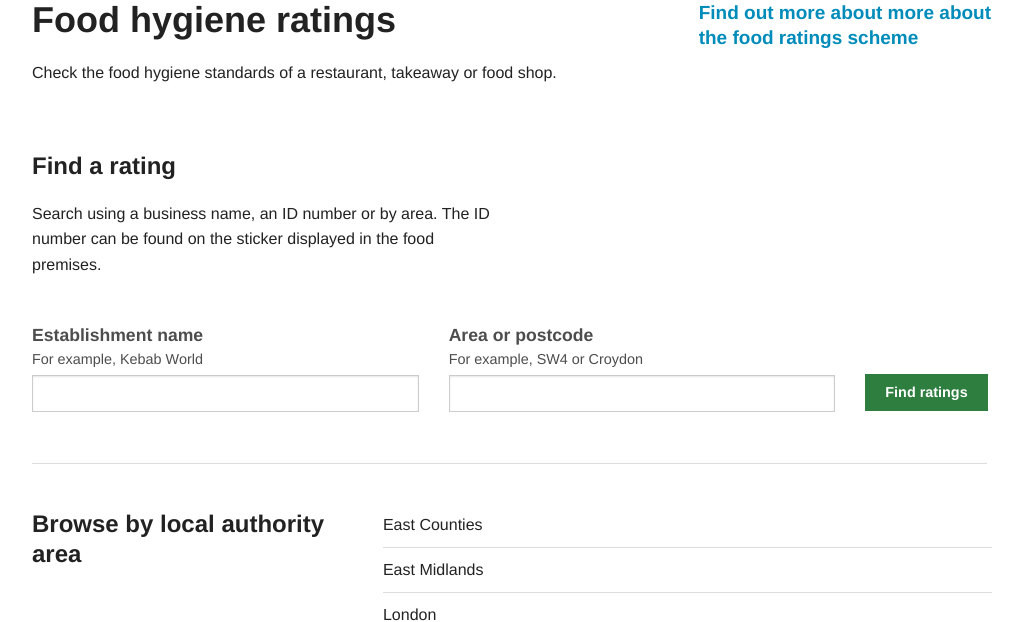
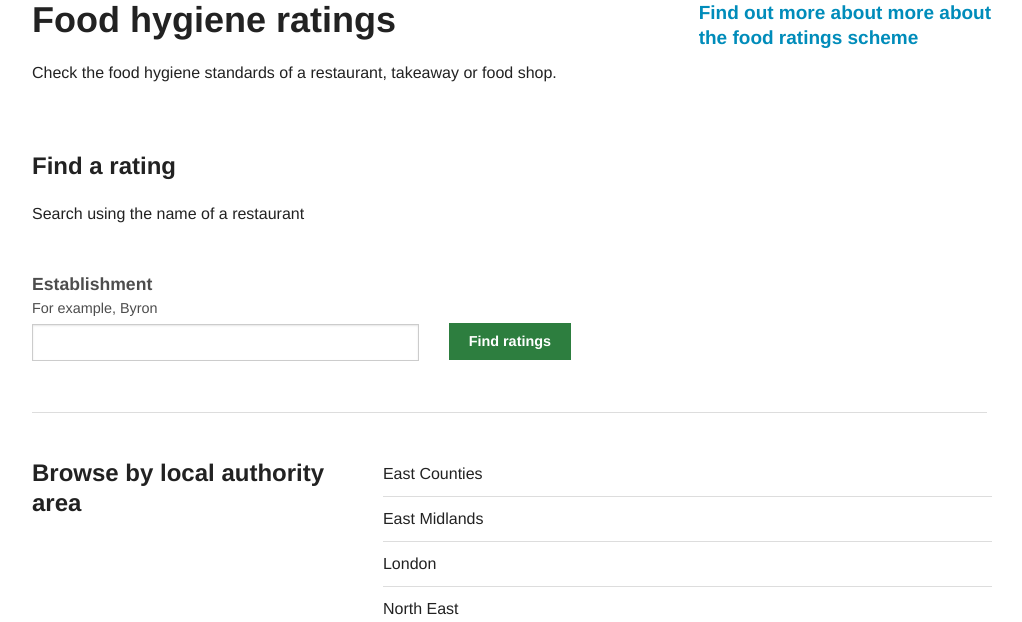
Before and after one commit to openregister/food-ratings-demo, a Flask app: page / in a window 1280 px wide. Shown: the part 185-807 px from the top of the page, without its empty margins (123-1145 px from the left). Run offline with Flask 2, Linux system fonts and the light colour scheme; parts of the project's set-up code (start-up, migrations or seed data) failed here and were passed over; some libraries are stand-ins or nearby versions.

Commit message:
remove postcode search

```diff
--- a/food_ratings/frontend/views.py
+++ b/food_ratings/frontend/views.py
@@ -35,8 +35,9 @@ def index():
 
 @frontend.route('/search')
 def search():
-    form = SearchForm(business=request.args.get('establishment_name'), location=request.args.get('location'))
     establishment_name = request.args.get('establishment_name')
+    form = SearchForm(establishment_name=establishment_name, location=request.args.get('location'))
+
     results = [item['fields'] for item in _food_premises_search(establishment_name)]
     for food_premises in results:
         _attach_address(food_premises)
--- a/food_ratings/templates/index.html
+++ b/food_ratings/templates/index.html
@@ -18,15 +18,15 @@
     <div class="row">
        <div class="large-6 columns">
         <h2 class="heading-medium">Find a rating</h2>
-        <p>Search using a business name, an ID number or by area. The ID number can be found on the sticker displayed in the food premises.</p>
+        <p>Search using the name of a restaurant</p>
       </div>
     </div>
 
     <div class="row search">
       <form class="form" action="{{url_for('frontend.index')}}" method="POST">
         <div class="large-5 columns">
-          <label class="form-label" for="name-or-id">Establishment name
-            <span class="form-hint">For example, Kebab World</span>
+          <label class="form-label" for="name-or-id">Establishment
+            <span class="form-hint">For example, Byron</span>
           </label>
           {{ form.establishment_name(class_="form-control", id="name-or-id")|safe }}
           {% if form.establishment_name.errors %}
@@ -35,8 +35,9 @@
             {% endfor %}
           {% endif %}
         </div>
+        <!--
         <div class="large-5 columns">
-          <label class="form-label" for="area-or-postcode">Area or postcode
+         <label class="form-label" for="area-or-postcode">Area or postcode
             <span class="form-hint">For example, SW4 or Croydon</span>
           </label>
           {{ form.location(class_="form-control", id="area-or-postcode")|safe }}
@@ -46,6 +47,7 @@
             {% endfor %}
           {% endif %}
         </div>
+        -->
         <div class="large-2 columns">
           <input type="submit" value="Find ratings"  class="button tiny fsa-button"/>
         </div>
--- a/food_ratings/templates/results.html
+++ b/food_ratings/templates/results.html
@@ -17,8 +17,8 @@
     <div class="row search">
       <form class="form" action="{{url_for('frontend.index')}}" method="POST">
         <div class="large-5 columns">
-          <label class="form-label" for="name-or-id">Establishment name
-            <span class="form-hint">For example, Kebab world</span>
+          <label class="form-label" for="name-or-id">Establishment
+            <span class="form-hint">For example, Byron</span>
           </label>
           {{ form.establishment_name(class_="form-control", id="name-or-id")|safe }}
           {% if form.establishment_name.errors %}
@@ -27,6 +27,7 @@
             {% endfor %}
           {% endif %}
         </div>
+        <!--
         <div class="large-5 columns">
           <label class="form-label" for="area-or-postcode">Area or postcode
             <span class="form-hint">For example, SW4 or Croydon</span>
@@ -38,6 +39,7 @@
             {% endfor %}
           {% endif %}
         </div>
+      -->
         <div class="large-2 columns">
           <input type="submit" value="Find ratings"  class="button tiny fsa-button"/>
         </div>
```
